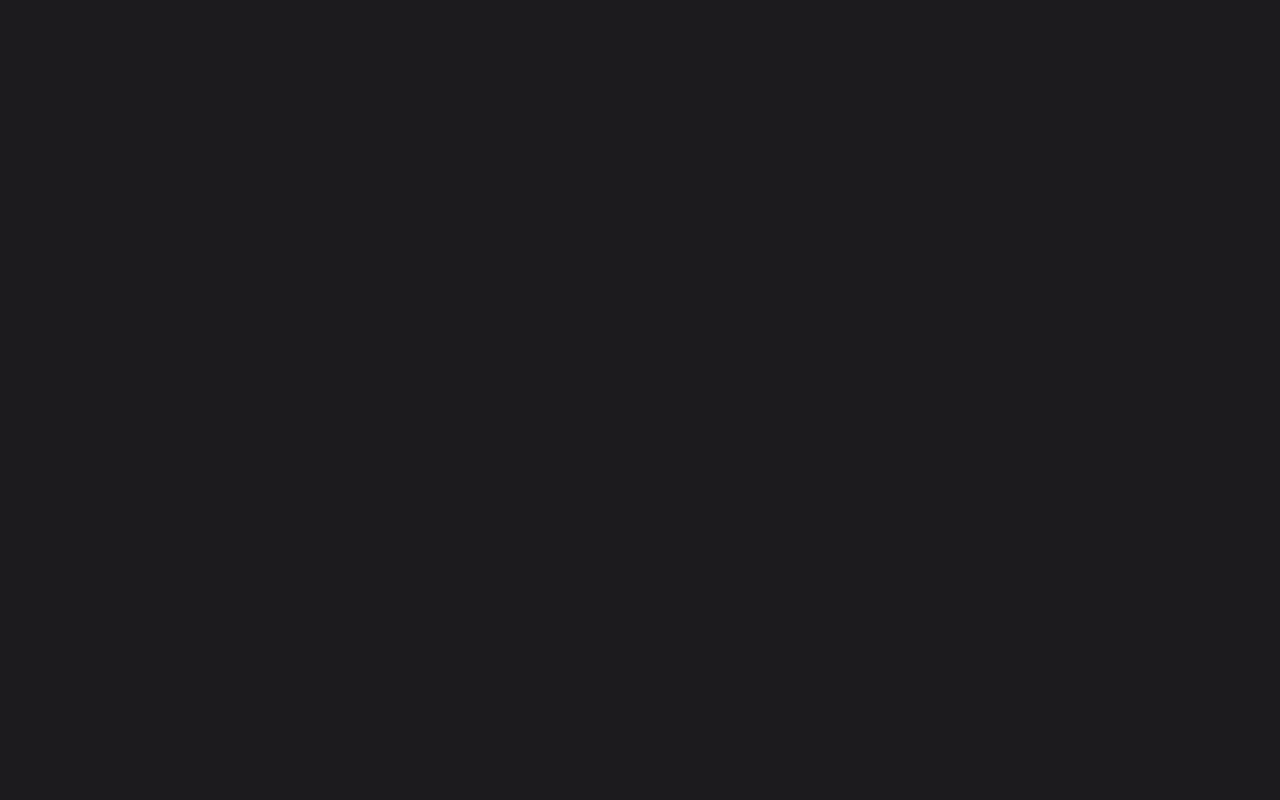
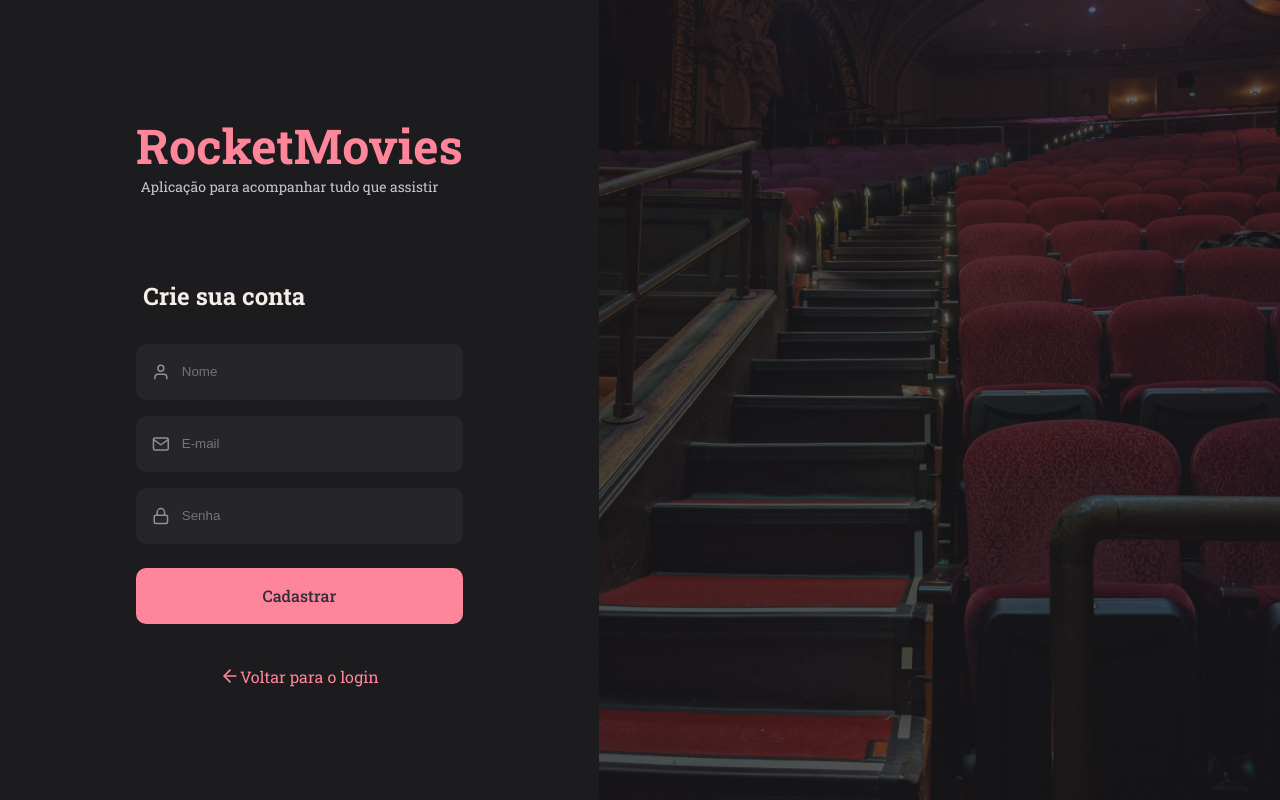
Before and after one commit to fabiobatoni/RocketMovies, a React (Vite) app in the folder frontend/: page /register in a window 1280 px wide. Before the commit this address had no page. Built offline with nearby package versions, Linux system fonts and the light colour scheme.

Commit message:
cadastrar users

```diff
--- a/frontend/src/components/Button/index.jsx
+++ b/frontend/src/components/Button/index.jsx
@@ -1,10 +1,10 @@
 import { Container } from './styles';
 
-export function Button({title, loading = false, icon: Icon}) {
-    return(
-        <Container type="button" disabled={loading}>
-            {Icon && <Icon size={25}/>}
-            {loading ? 'Carregando...' : title}
-        </Container>
-    )
+export function Button({ title, icon: Icon, ...rest }) {
+    return (
+            <Container type="button" {...rest}>
+                {Icon && <Icon size={20} />}
+                {title}
+            </Container>
+        );
 }
--- a/frontend/src/pages/SignIn/index.jsx
+++ b/frontend/src/pages/SignIn/index.jsx
@@ -7,6 +7,7 @@
 import { FiMail, FiLock } from 'react-icons/fi';
 
 export function SignIn() {
+
     return (
         <Container>
             <Form>
--- a/frontend/src/pages/SignUp/index.jsx
+++ b/frontend/src/pages/SignUp/index.jsx
@@ -1,5 +1,8 @@
+import { useState } from 'react';
 import { Link } from 'react-router-dom';
 import { Container, Form, Background } from "./styles";
+
+import { api } from "../../service/api";
 
 import { Input } from '../../components/Input';
 import { Button } from '../../components/Button';
@@ -7,6 +10,30 @@
 import { FiMail, FiLock, FiUser, FiArrowLeft } from 'react-icons/fi';
 
 export function SignUp() {
+
+    const [name, setName] = useState("");
+    const [email, setEmail] = useState("");
+    const [password, setPassword] = useState("");
+
+    function handleSignUp() {
+        if(!name || !email || !password) {
+            return alert("Preencha todos os campos!");
+        }
+
+        api.post("/users", { name, email, password})
+        .then(() => {
+            alert("usuário cadastrado com sucesso!");
+        })
+        .catch(error => {
+            if(error.response) {
+                alert(error.response.data.message);
+            } else {
+                alert("Não foi possivel cadastrar");
+            }
+        })
+
+    }
+
     return (
         <Container>
             <Form>
@@ -19,21 +46,24 @@
                     placeholder="Nome"
                     type="text"
                     icon={FiUser}
+                    onChange={e => setName(e.target.value)}
                 />
 
                 <Input
                     placeholder="E-mail"
                     type="text"
                     icon={FiMail}
+                    onChange={e => setEmail(e.target.value)}
                 />
 
                 <Input
                     placeholder="Senha"
                     type="password"
                     icon={FiLock}
+                    onChange={e => setPassword(e.target.value)}
                 />
 
-                <Button title="Cadastrar"/>
+                <Button title="Cadastrar" onClick={handleSignUp} />
 
                 <Link to="/">
                     <FiArrowLeft size={20}/>
--- a/frontend/src/routes/index.jsx
+++ b/frontend/src/routes/index.jsx
@@ -5,7 +5,7 @@
 export function Routes() {
     return(
         <BrowserRouter>
-            <AppRoutes />
+            <AuthRoutes />
         </BrowserRouter>
     )
 }
```
